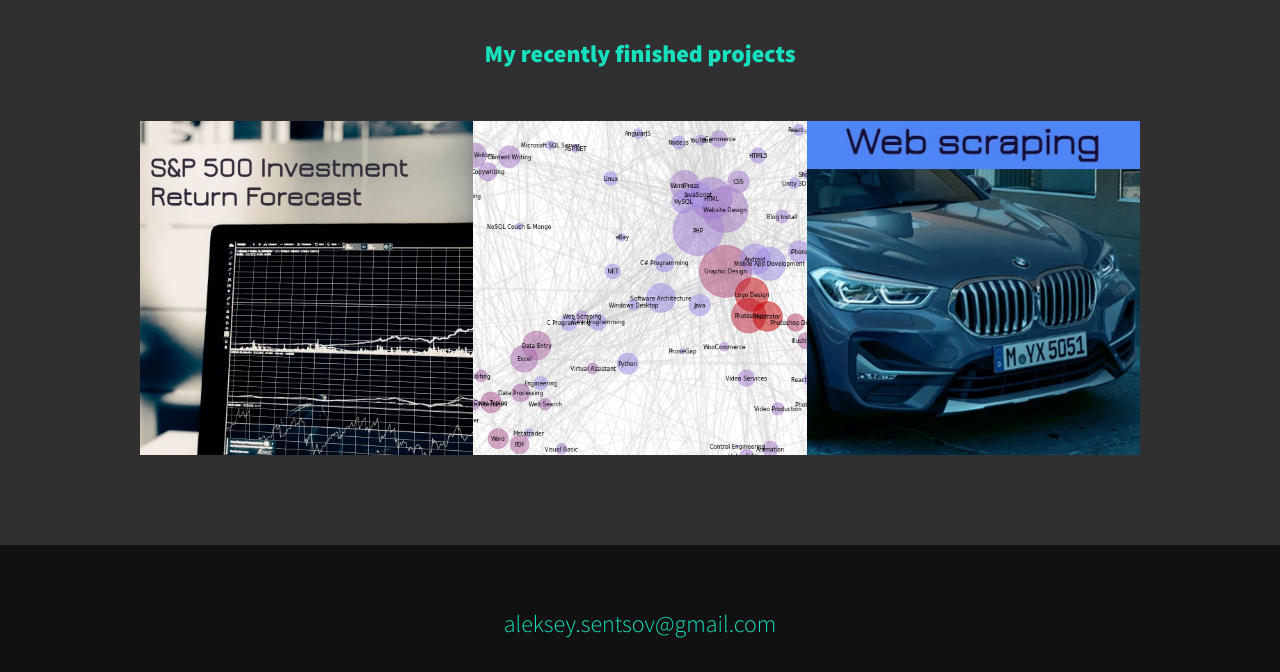
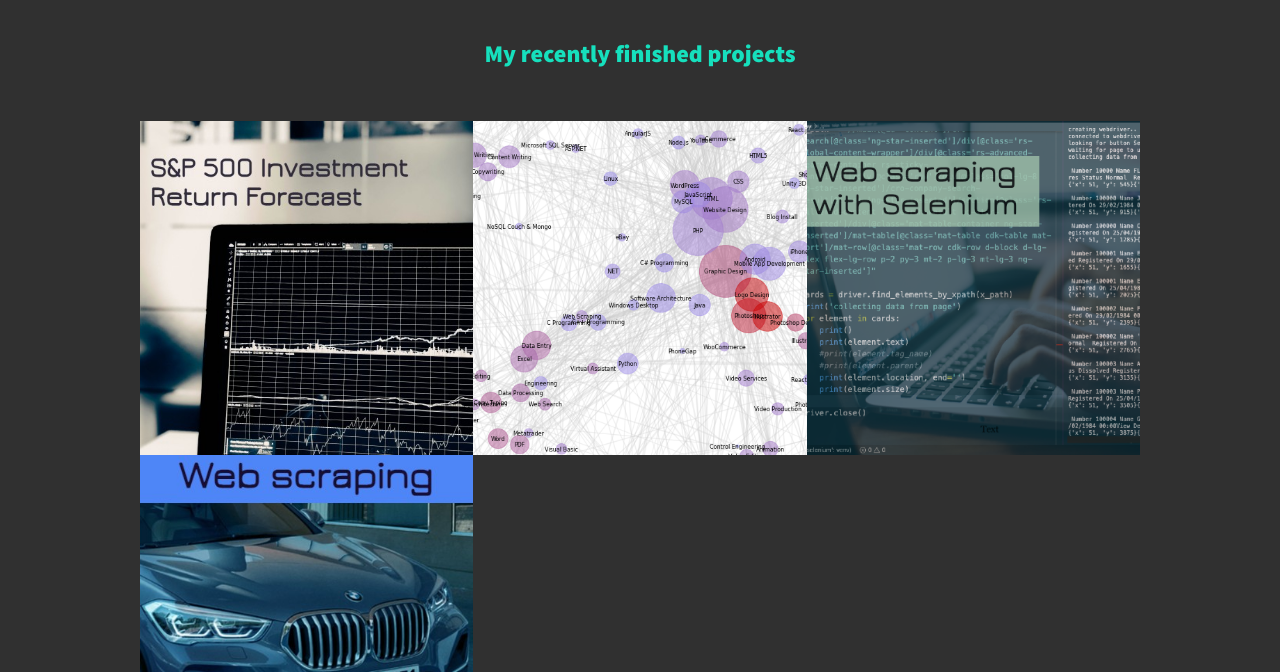
Before and after one commit to deal2k/deal2k.github.io, a plain HTML site: page index.html in a window 1280 px wide. Shown: the part 2000-2672 px from the top of the page. Drawn offline with Linux system fonts and the light colour scheme; a script that the page names is missing.

Commit message:
added selenium project

```diff
--- a/index.html
+++ b/index.html
@@ -110,6 +110,11 @@
                 </a>
 
                 <!-- Portfolio item 03 -->
+                <a href="selenium.html" class="portfolio__item">
+                    <img src="img/selenium/selenium_430_430.png" alt="Web scraping with Selenium" class="portfolio__img">
+                </a>
+
+                <!-- Portfolio item 04 -->
                 <a href="drom.html" class="portfolio__item">
                     <img src="img/drom/bmw_430_430_blueberry.jpg" alt="Web scraping prices for BMW X1" class="portfolio__img">
                 </a>
```
Also changed, not shown: img/selenium/export.png (added), img/selenium/scraping.png (added), img/selenium/selenium_430_430.png (added).
